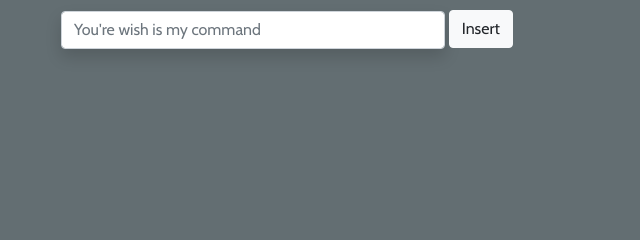
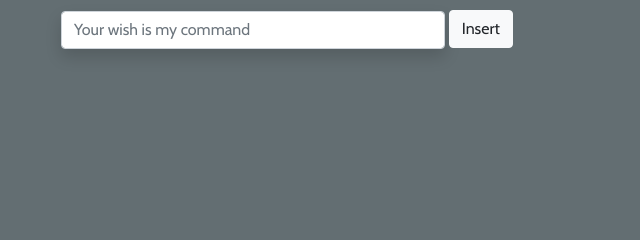
Before and after one commit to sebagruia/ToDo-List, a plain HTML site: page index.html in a window 1280 px wide. Shown: the top 240 px of the page, 368-1008 px from the left. Drawn offline with nearby package versions, Linux system fonts and the light colour scheme.

Commit message:
Update index.html
Placeholder was misspelled

```diff
--- a/index.html
+++ b/index.html
@@ -46,7 +46,7 @@
 
       <div class="todo-input col">
         <div class="form ">
-          <input type="text" id="input-new-line" class="form-control shadow" placeholder="You're wish is my command"
+          <input type="text" id="input-new-line" class="form-control shadow" placeholder="Your wish is my command"
             aria-label="Insert text" aria-describedby="basic-addon">
           <button type="button" class="btn btn-light">Insert</button>
 
```
